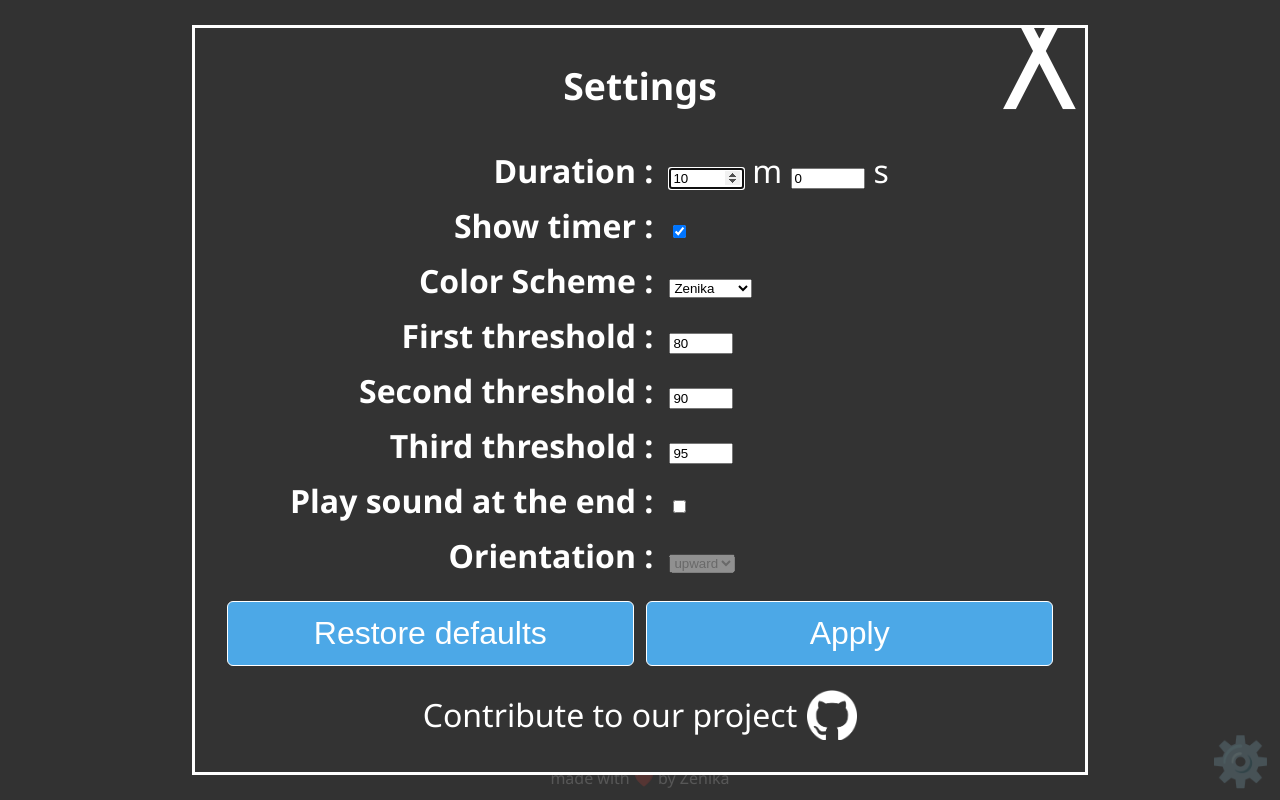
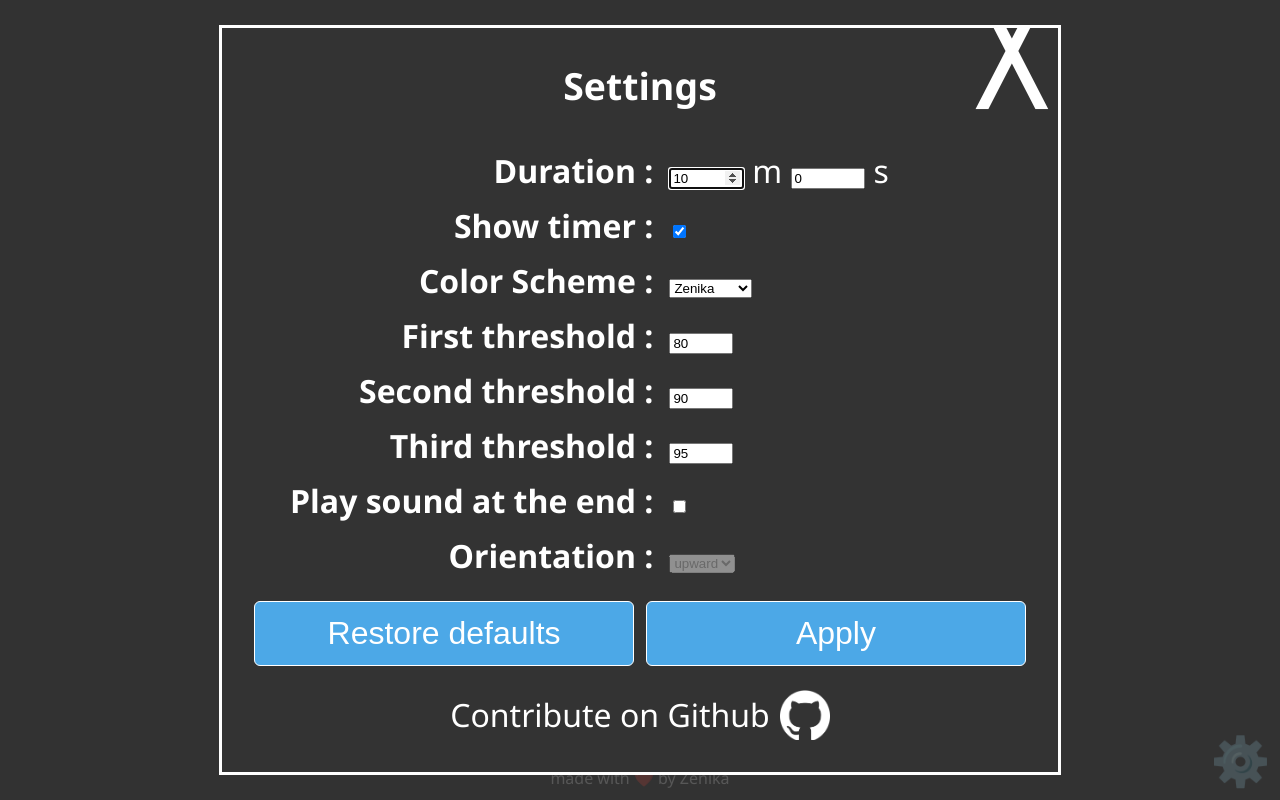
Before and after one commit to zenika-open-source/clepsydre, a website: page index.html in a window 1280 px wide. Both pictures are taken after a click on the button "⚙️". Drawn offline with Linux system fonts and the light colour scheme.

Commit message:
Fix :Add a link to the github project:change3

```diff
--- a/index.html
+++ b/index.html
@@ -69,9 +69,8 @@
       <button id="resetBtn" class="action" onclick="resetDefaultSettings()">Restore defaults</button>
       <button id="submitBtn" class="action" onclick="submitSettings()">Apply</button>
       <div id = 'github'>
-      <a href="https://github.com/zenika-open-source/clepsydre">
-        <p>Contribute to our project</p>
-        <img src="img/github-mark-white.png" alt="Github" />
+      <a href="https://github.com/zenika-open-source/clepsydre" title="contribute to the project on Github">
+        Contribute on Github <img src="img/github-mark-white.png" alt="Github logo" />
       </a>
     </div>
     </div>
```
